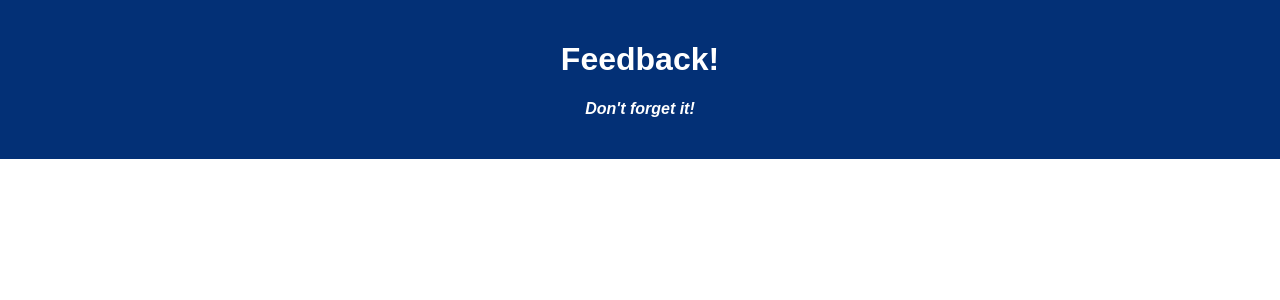
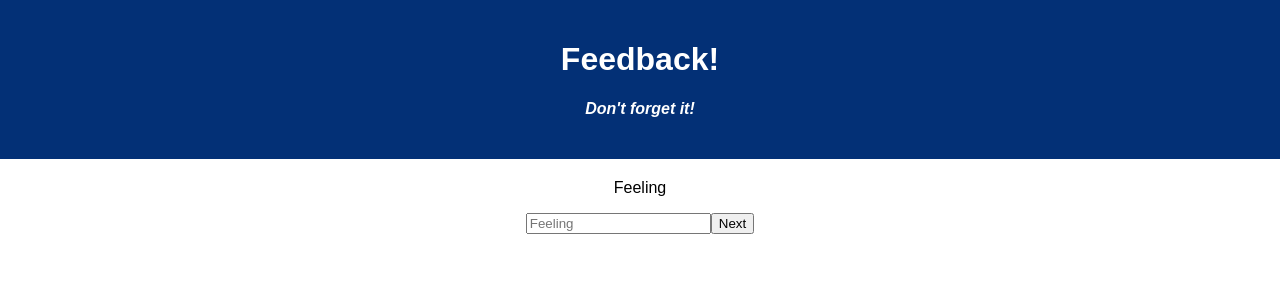
Before and after one commit to AoifeMcCull/Redux-Feedback-Site, a React (Vite) app: page / in a window 1280 px wide. Shown: the top 300 px of the page. Built offline with nearby package versions, Linux system fonts and the light colour scheme.

Commit message:
Added routing and initial Feeling.jsx

```diff
--- a/src/components/App/App.jsx
+++ b/src/components/App/App.jsx
@@ -1,12 +1,16 @@
 import React from 'react';
 import axios from 'axios';
 import './App.css';
+import { HashRouter as Router, Route, Link, Switch } from 'react-router-dom';
+
+
 
 import Feeling from '../Feeling/Feeling';
 import Understanding from '../Understanding/Understanding';
 import Support from '../Support/Support';
 import Comments from '../Comments/Comments';
 import Review from '../Review/Review';
+
 
 function App() {
 
@@ -16,6 +20,16 @@ function App() {
         <h1 className='App-title'>Feedback!</h1>
         <h4>Don't forget it!</h4>
       </header>
+      <Router>
+        <Switch>
+          <Route exact path='/' component={Feeling} />
+          <Route path='/Understanding' component={Understanding} />
+          <Route path='/Support' component={Support} />
+          <Route path='/Comments' component={Comments} />
+          <Route path='/Review' component={Review} />
+        </Switch>
+      </Router>
+
     </div>
   );
 }
--- a/src/components/Feeling/Feeling.jsx
+++ b/src/components/Feeling/Feeling.jsx
@@ -1,7 +1,32 @@
+import { useState } from "react";
+import { useDispatch } from "react-redux";
+import { useHistory } from "react-router-dom";
 function Feeling(){
+    const dispatch = useDispatch();
+    const history = useHistory();
+    let [feelingToSend, setFeelingToSend] = useState(5)
+
+    const handleFeelingChange = (event) => {
+        setFeelingToSend(event.target.value)
+    }
+
+    const addFeeling = (event) => {
+        event.preventDefault();
+        dispatch({
+            type:'setFeeling',
+            payload: Number(feelingToSend)
+        })
+        history.push('/Understanding')
+    }
+
+
     return(
         <div>
-
+            <p>Feeling</p>
+            <form onSubmit={(event) => addFeeling(event)}>
+                <input onChange={handleFeelingChange} type='text' placeholder='Feeling'></input>
+                <button type='submit' data-testid='next'>Next</button>
+            </form>
         </div>
     )
 }
--- a/src/index.jsx
+++ b/src/index.jsx
@@ -10,7 +10,5 @@ root.render(
         <Provider store={store}>
                 <App />
         </Provider>
-
-
     </React.StrictMode>
 );
```
